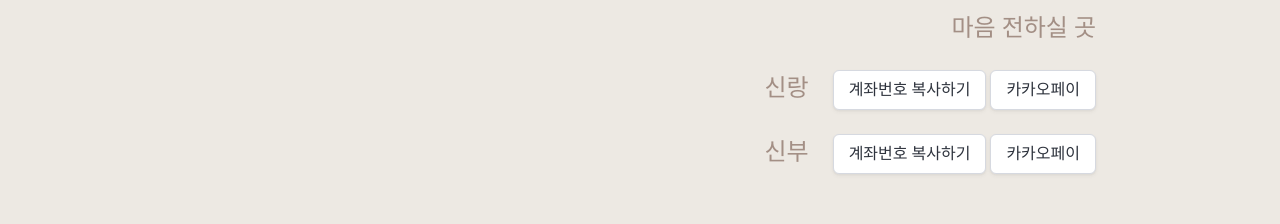
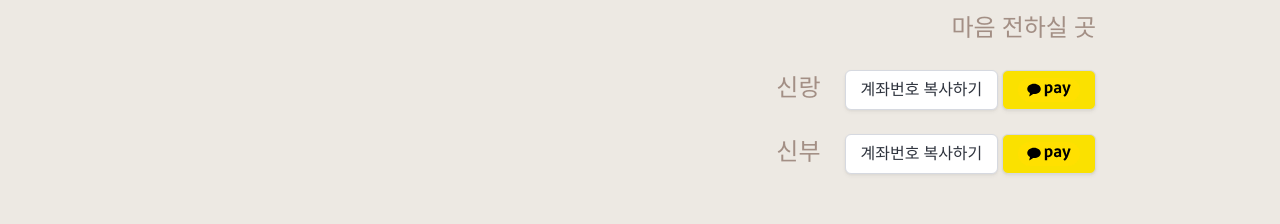
Before and after one commit to mobknight/wedding-invitation, a SvelteKit app: page /contact in a window 1280 px wide. Shown: the part 192-416 px from the top of the page. Built offline with nearby package versions, Linux system fonts and the light colour scheme; a web font is replaced by a local one.

Commit message:
footer 추가, 카카오페이 아이콘 이미지 추가

```diff
--- a/src/routes/contact/+page.svelte
+++ b/src/routes/contact/+page.svelte
@@ -52,7 +52,11 @@
         </div>
         <div class="column is-narrow">
             <button class="button" on:click={() => {copyToClipboard('토스뱅크 1000-0610-6759')}}>계좌번호 복사하기</button>
-            <a class="button" href="https://link.kakaopay.com/_/fq5Dm59" target="_blank">카카오페이</a>
+            <a class="button" href="https://link.kakaopay.com/_/fq5Dm59" target="_blank" style="background-color:#FAE100;">
+                <figure class="image">
+                    <img src={kakaopay} alt="" style="height:1.5rem;"/>
+                </figure>
+            </a>
         </div>
     </div>
     <div class="columns is-mobile">
@@ -61,7 +65,11 @@
         </div>
         <div class="column is-narrow">
             <button class="button" on:click={() => {copyToClipboard('토스뱅크 1000-0740-3010')}}>계좌번호 복사하기</button>
-            <a class="button" href="https://link.kakaopay.com/_/yqJaIoR" target="_blank">카카오페이</a>
+            <a class="button" href="https://link.kakaopay.com/_/yqJaIoR" target="_blank" style="background-color:#FAE100;">
+                <figure class="image">
+                    <img src={kakaopay} alt="" style="height:1.5rem;"/>
+                </figure>
+            </a>
         </div>
     </div>
 </div>
@@ -77,6 +85,7 @@
     import SvgIcon from '@jamescoyle/svelte-icon';
     import { mdiPhone, mdiMessageProcessing, mdiInstagram } from '@mdi/js';
     import Message from '$lib/components/Message.svelte';
+    import kakaopay from '$lib/images/kakaopay.svg'
 
     const phone_number_groom = '010-3692-5521'
     const phone_number_bride = '010-9908-7299'
```
Also changed, not shown: custom.scss (+7 -0 lines), src/routes/+page.svelte (+12 -0 lines), src/custom.css, src/lib/images/kakaopay.svg (added), 1 other file (tests, documents, lock files or other folders).
